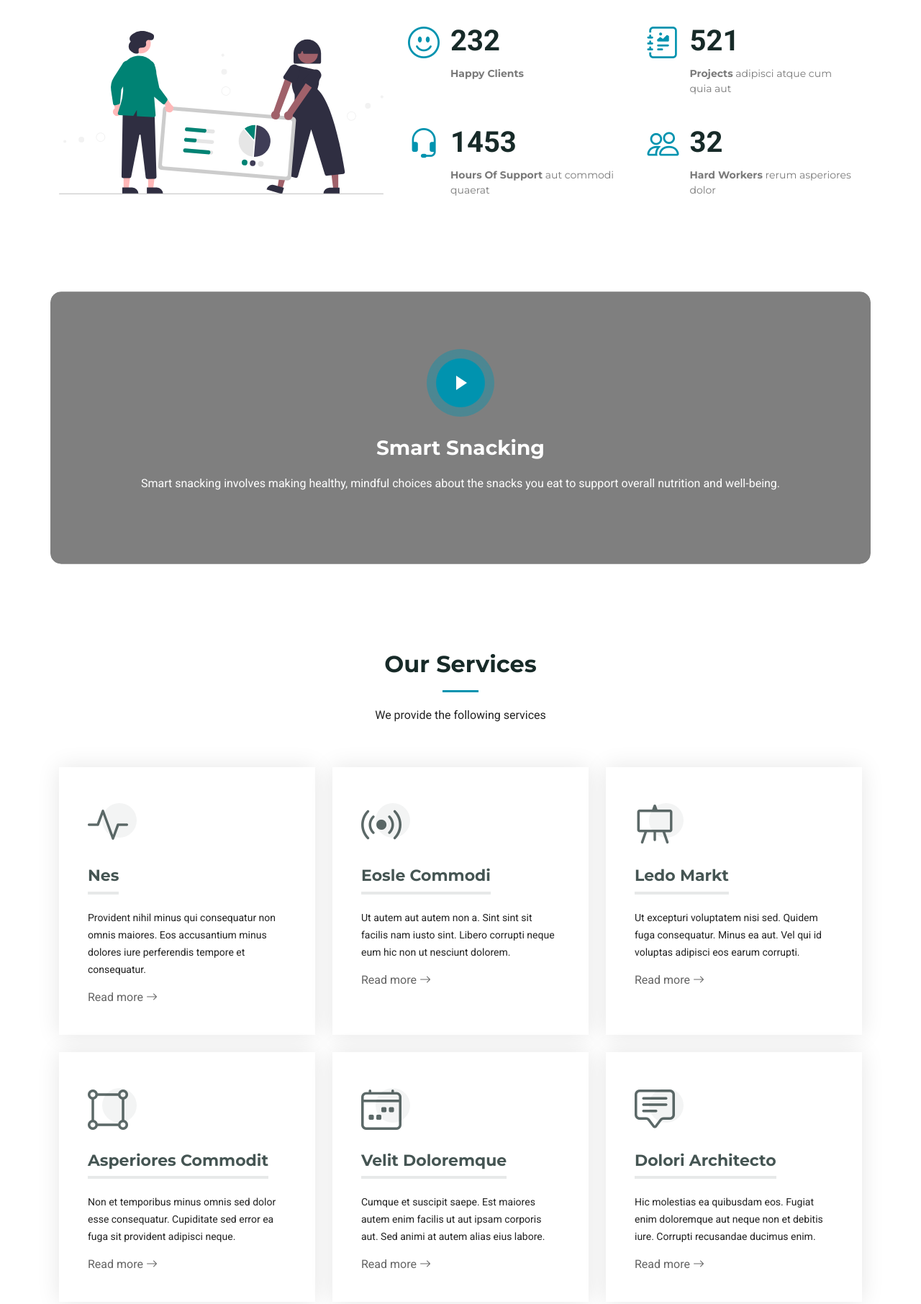
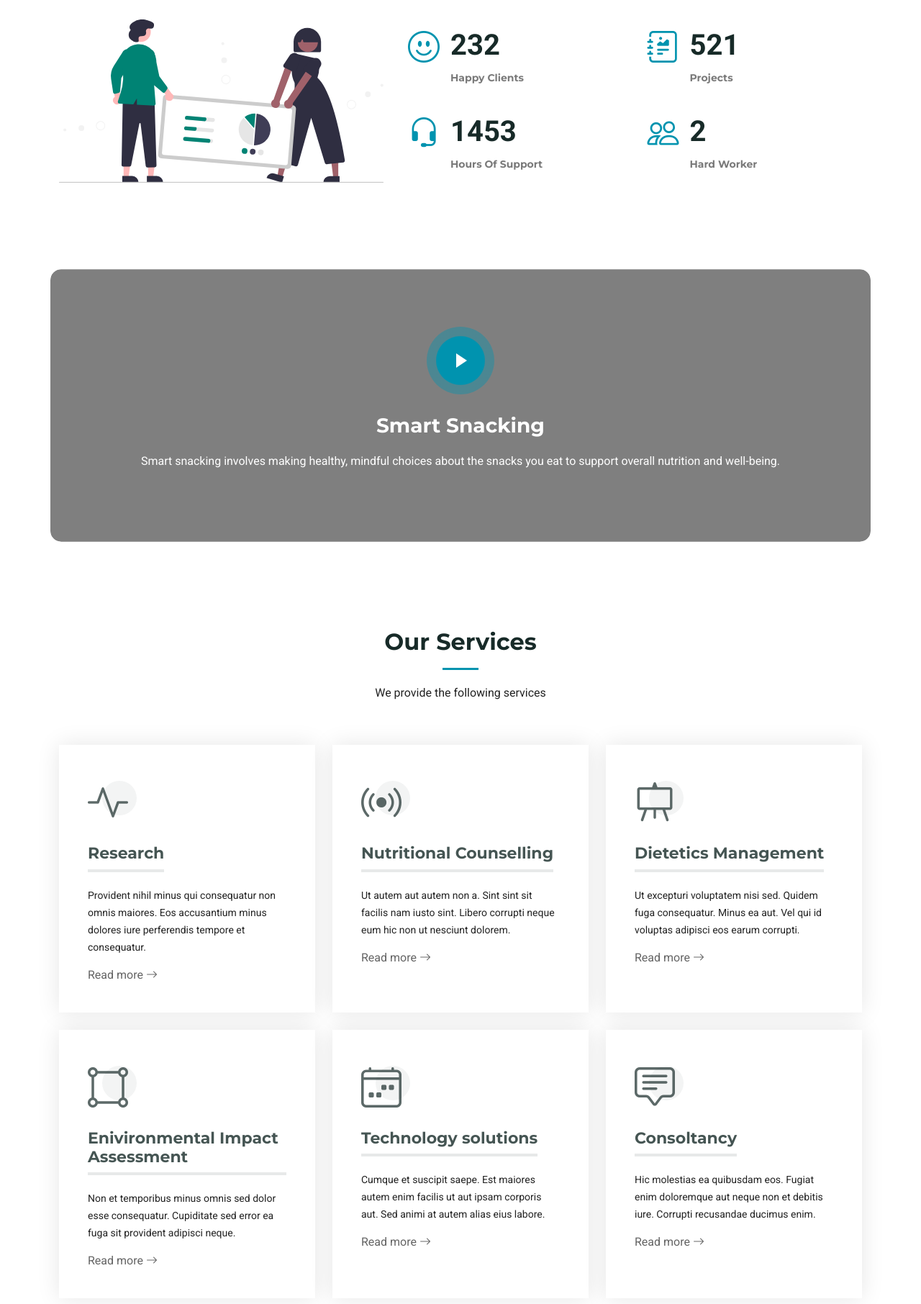
Before and after one commit to Fabiohcodingtips/UNHS-, a plain HTML site: page index.html in a window 1280 px wide. Shown: the part 1327-3139 px from the top of the page at 72% size. Drawn offline with Linux system fonts and the light colour scheme; animation ran at ten frames a second.

```diff
--- a/index.html
+++ b/index.html
@@ -9,7 +9,7 @@
   <meta content="" name="keywords">
 
   <!-- Favicons -->
-  <link href="assets/img/favicon.png" rel="icon">
+  <!-- <link href="assets/img/favicon.png" rel="icon"> -->
   <link href="assets/img/apple-touch-icon.png" rel="apple-touch-icon">
 
   <!-- Fonts -->
@@ -299,7 +299,7 @@
                   <i class="bi bi-journal-richtext flex-shrink-0"></i>
                   <div>
                     <span data-purecounter-start="0" data-purecounter-end="521" data-purecounter-duration="1" class="purecounter"></span>
-                    <p><strong>Projects</strong> <span>adipisci atque cum quia aut</span></p>
+                    <p><strong>Projects</strong> <span></span></p>
                   </div>
                 </div>
               </div><!-- End Stats Item -->
@@ -309,7 +309,7 @@
                   <i class="bi bi-headset flex-shrink-0"></i>
                   <div>
                     <span data-purecounter-start="0" data-purecounter-end="1453" data-purecounter-duration="1" class="purecounter"></span>
-                    <p><strong>Hours Of Support</strong> <span>aut commodi quaerat</span></p>
+                    <p><strong>Hours Of Support</strong> <span></span></p>
                   </div>
                 </div>
               </div><!-- End Stats Item -->
@@ -318,8 +318,8 @@
                 <div class="stats-item d-flex">
                   <i class="bi bi-people flex-shrink-0"></i>
                   <div>
-                    <span data-purecounter-start="0" data-purecounter-end="32" data-purecounter-duration="1" class="purecounter"></span>
-                    <p><strong>Hard Workers</strong> <span>rerum asperiores dolor</span></p>
+                    <span data-purecounter-start="0" data-purecounter-end="2" data-purecounter-duration="1" class="purecounter"></span>
+                    <p><strong>Hard Worker</strong> <span></span></p>
                   </div>
                 </div>
               </div><!-- End Stats Item -->
@@ -371,7 +371,7 @@
               <div class="icon">
                 <i class="bi bi-activity"></i>
               </div>
-              <h3>Nes</h3>
+              <h3>Research</h3>
               <p>Provident nihil minus qui consequatur non omnis maiores. Eos accusantium minus dolores iure perferendis tempore et consequatur.</p>
               <a href="service-details.html" class="readmore stretched-link">Read more <i class="bi bi-arrow-right"></i></a>
             </div>
@@ -382,7 +382,7 @@
               <div class="icon">
                 <i class="bi bi-broadcast"></i>
               </div>
-              <h3>Eosle Commodi</h3>
+              <h3>Nutritional Counselling</h3>
               <p>Ut autem aut autem non a. Sint sint sit facilis nam iusto sint. Libero corrupti neque eum hic non ut nesciunt dolorem.</p>
               <a href="service-details.html" class="readmore stretched-link">Read more <i class="bi bi-arrow-right"></i></a>
             </div>
@@ -393,7 +393,7 @@
               <div class="icon">
                 <i class="bi bi-easel"></i>
               </div>
-              <h3>Ledo Markt</h3>
+              <h3>Dietetics Management</h3>
               <p>Ut excepturi voluptatem nisi sed. Quidem fuga consequatur. Minus ea aut. Vel qui id voluptas adipisci eos earum corrupti.</p>
               <a href="service-details.html" class="readmore stretched-link">Read more <i class="bi bi-arrow-right"></i></a>
             </div>
@@ -404,7 +404,7 @@
               <div class="icon">
                 <i class="bi bi-bounding-box-circles"></i>
               </div>
-              <h3>Asperiores Commodit</h3>
+              <h3>Enivironmental Impact Assessment</h3>
               <p>Non et temporibus minus omnis sed dolor esse consequatur. Cupiditate sed error ea fuga sit provident adipisci neque.</p>
               <a href="service-details.html" class="readmore stretched-link">Read more <i class="bi bi-arrow-right"></i></a>
             </div>
@@ -415,7 +415,7 @@
               <div class="icon">
                 <i class="bi bi-calendar4-week"></i>
               </div>
-              <h3>Velit Doloremque</h3>
+              <h3>Technology solutions</h3>
               <p>Cumque et suscipit saepe. Est maiores autem enim facilis ut aut ipsam corporis aut. Sed animi at autem alias eius labore.</p>
               <a href="service-details.html" class="readmore stretched-link">Read more <i class="bi bi-arrow-right"></i></a>
             </div>
@@ -426,7 +426,7 @@
               <div class="icon">
                 <i class="bi bi-chat-square-text"></i>
               </div>
-              <h3>Dolori Architecto</h3>
+              <h3>Consoltancy</h3>
               <p>Hic molestias ea quibusdam eos. Fugiat enim doloremque aut neque non et debitis iure. Corrupti recusandae ducimus enim.</p>
               <a href="service-details.html" class="readmore stretched-link">Read more <i class="bi bi-arrow-right"></i></a>
             </div>
```
